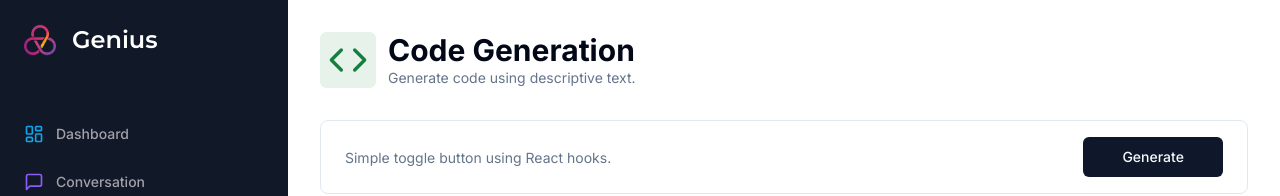
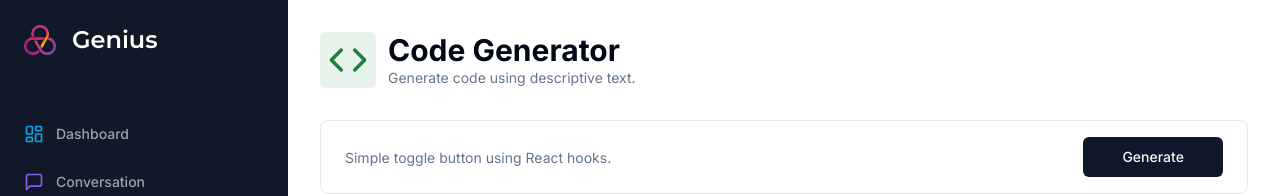
Before and after one commit to Ahmed-Soliman777/genius_ai_platform, a Next.js app: page /code in a window 1280 px wide. Shown: the top 196 px of the page. Built offline with nearby package versions, Linux system fonts and the light colour scheme.

Commit message:
code page updated

```diff
--- a/app/(dashboard)/(routes)/code/page.tsx
+++ b/app/(dashboard)/(routes)/code/page.tsx
@@ -65,7 +65,7 @@
   return (
     <div>
       <Heading
-        title="Code Generation"
+        title="Code Generator"
         description="Generate code using descriptive text."
         icon={Code}
         iconColor="text-green-700"
```
